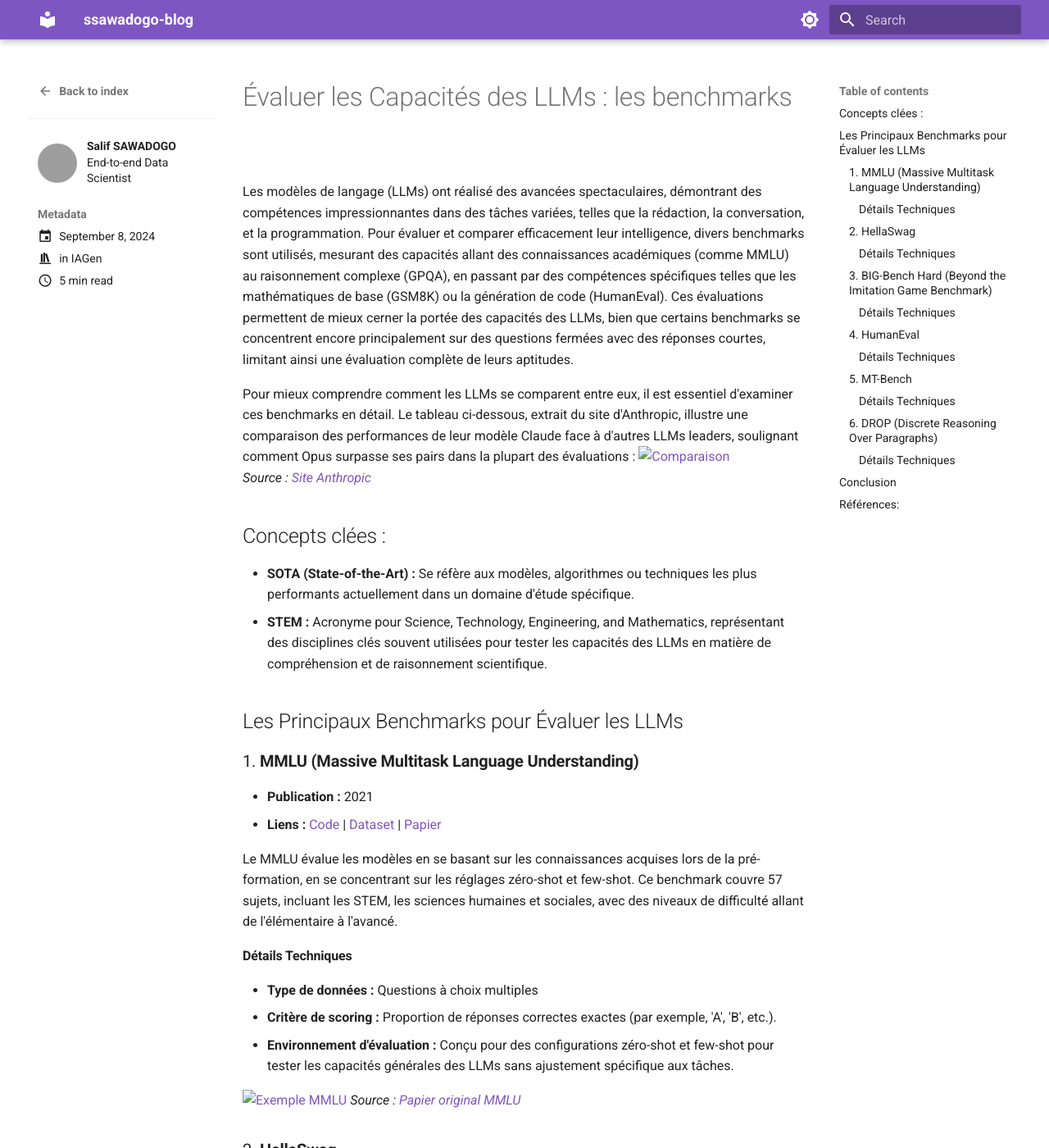
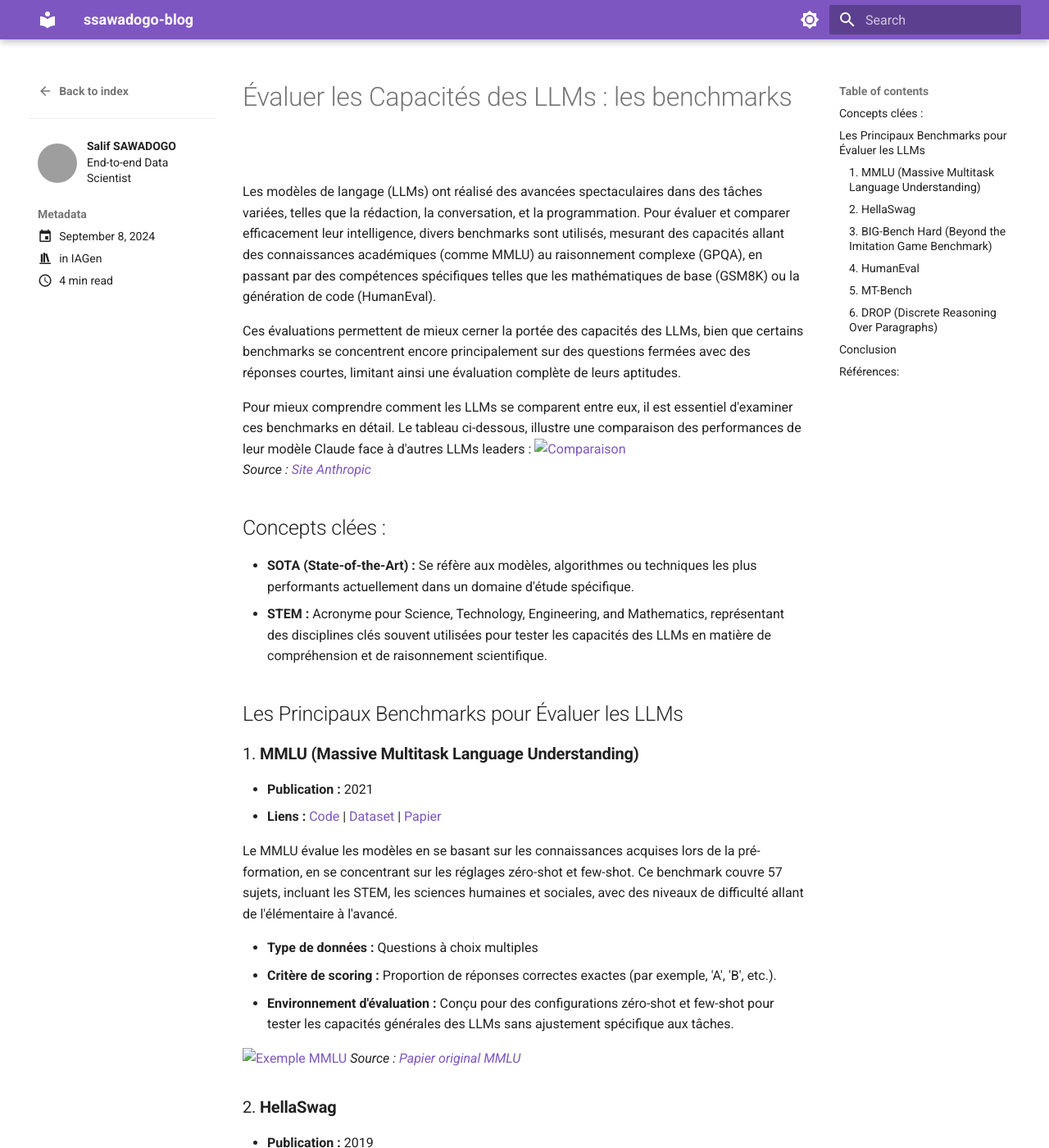
Before and after one commit to sawallesalfo/blog, an MkDocs documentation site: the page built from docs/posts/llm_evaluation_benchmark.md, in a window 1280 px wide and 1400 px high. Shown: the whole window at 82% size. Built offline with MkDocs 1.6.1 and Material for MkDocs 9.7.7, drawn with Linux system fonts in a browser that asks for light colours; some of the changed text lies outside the part shown; grey boxes are pictures that could not be loaded.

Commit message:
:sparkles: add article on benchmark - remove details techniques on toc

```diff
--- a/docs/posts/llm_evaluation_benchmark.md
+++ b/docs/posts/llm_evaluation_benchmark.md
@@ -8,14 +8,14 @@ categories:
 
 # Évaluer les Capacités des LLMs : les benchmarks
 
-Les modèles de langage (LLMs) ont réalisé des avancées spectaculaires, démontrant des compétences impressionnantes dans des tâches variées, telles que la rédaction, la conversation, et la programmation.
+Les modèles de langage (LLMs) ont réalisé des avancées spectaculaires dans des tâches variées, telles que la rédaction, la conversation, et la programmation.
 Pour évaluer et comparer efficacement leur intelligence, divers benchmarks sont utilisés, mesurant des capacités allant des connaissances académiques (comme MMLU) au raisonnement complexe (GPQA), en passant par des compétences spécifiques telles que les mathématiques de base (GSM8K) ou la génération de code (HumanEval).
-Ces évaluations permettent de mieux cerner la portée des capacités des LLMs, bien que certains benchmarks se concentrent encore principalement sur des questions fermées avec des réponses courtes, limitant ainsi une évaluation complète de leurs aptitudes.
 
 <!-- more -->
 
+Ces évaluations permettent de mieux cerner la portée des capacités des LLMs, bien que certains benchmarks se concentrent encore principalement sur des questions fermées avec des réponses courtes, limitant ainsi une évaluation complète de leurs aptitudes.
 
-Pour mieux comprendre comment les LLMs se comparent entre eux, il est essentiel d'examiner ces benchmarks en détail. Le tableau ci-dessous, extrait du site d'Anthropic, illustre une comparaison des performances de leur modèle Claude face à d'autres LLMs leaders, soulignant comment Opus surpasse ses pairs dans la plupart des évaluations :
+Pour mieux comprendre comment les LLMs se comparent entre eux, il est essentiel d'examiner ces benchmarks en détail. Le tableau ci-dessous, illustre une comparaison des performances de leur modèle Claude face à d'autres LLMs leaders :
 ![Comparaison](llm_evaluation/comparaison_llms.webp)
 *Source : [Site Anthropic](https://www.anthropic.com/news/claude-3-family)*
 
@@ -32,7 +32,6 @@ Pour mieux comprendre comment les LLMs se comparent entre eux, il est essentiel
 
 Le MMLU évalue les modèles en se basant sur les connaissances acquises lors de la pré-formation, en se concentrant sur les réglages zéro-shot et few-shot. Ce benchmark couvre 57 sujets, incluant les STEM, les sciences humaines et sociales, avec des niveaux de difficulté allant de l'élémentaire à l'avancé.
 
-#### Détails Techniques
 - **Type de données :** Questions à choix multiples
 - **Critère de scoring :** Proportion de réponses correctes exactes (par exemple, 'A', 'B', etc.).
 - **Environnement d'évaluation :** Conçu pour des configurations zéro-shot et few-shot pour tester les capacités générales des LLMs sans ajustement spécifique aux tâches.
@@ -47,12 +46,12 @@ Le MMLU évalue les modèles en se basant sur les connaissances acquises lors de
 
 HellaSwag évalue les capacités de raisonnement des LLMs à travers des tâches de complétion de phrases. Il teste si les modèles peuvent sélectionner la fin appropriée parmi un ensemble de quatre choix pour 10 000 phrases.
 
-#### Détails Techniques
 - **Métrique utilisée :** Proportion de réponses correctes exactes.
 - **Spécificité :** Met l'accent sur le raisonnement de bon sens, un domaine où de nombreux modèles échouent encore.
 - **Structure des tâches :** Les tâches sont des complétions de phrases où les choix sont construits de manière à sembler plausibles pour tester les limites du modèle.
 
 ![Exemple HellaSwag](llm_evaluation/hellaswag.PNG)
+
 *Source : [Papier original HellaSwag](https://arxiv.org/abs/1905.07830)*
 
 ### 3. **BIG-Bench Hard (Beyond the Imitation Game Benchmark)**
@@ -62,7 +61,6 @@ HellaSwag évalue les capacités de raisonnement des LLMs à travers des tâches
 
 BIG-Bench Hard sélectionne 23 tâches difficiles du [BIG-Bench suite](https://github.com/google/BIG-bench), un ensemble diversifié de 204 tâches conçues pour dépasser les capacités des modèles de langage.
 
-#### Détails Techniques
 - **Caractéristiques uniques :** Inclut des tâches qui dépassent les capacités des modèles de langage actuels, nécessitant souvent un raisonnement avancé ou des réponses multi-pas.
 - **Méthodologie :** Utilisation de Chain-of-Thought (CoT) prompting pour améliorer les performances des LLMs sur des tâches complexes.
 
@@ -73,7 +71,6 @@ BIG-Bench Hard sélectionne 23 tâches difficiles du [BIG-Bench suite](https://g
 
 HumanEval consiste en 164 tâches de programmation uniques pour évaluer les capacités de génération de code des modèles. Ces tâches couvrent un large spectre, des algorithmes à la compréhension des langages de programmation.
 
-#### Détails Techniques
 - **Types de tâches :** Algorithmes, manipulation de données, compréhension syntaxique.
 - **Métrique d'évaluation :** Capacité du modèle à générer du code correct sans intervention humaine. Les sorties doivent être correctes au premier essai.
 
@@ -84,7 +81,6 @@ HumanEval consiste en 164 tâches de programmation uniques pour évaluer les cap
 
 MT-Bench évalue la qualité des assistants de chat en les soumettant à une série de questions ouvertes et multi-turn, en utilisant des LLMs comme juges.
 
-#### Détails Techniques
 - **Structure :** 80 questions multi-turn pour évaluer la conversation et le suivi d'instructions.
 - **Critère de scoring :** Utilise GPT-4 pour noter chaque interaction sur une échelle de 1 à 10. Le score final est la moyenne de toutes les évaluations.
 
@@ -98,7 +94,6 @@ MT-Bench évalue la qualité des assistants de chat en les soumettant à une sé
 
 DROP teste les capacités des LLMs à effectuer des raisonnements complexes et discrets en fonction des informations contenues dans un paragraphe. Les tâches incluent des questions nécessitant des calculs, des comparaisons et des extractions de texte.
 
-#### Détails Techniques
 - **Type de données :** Questions à réponse ouverte nécessitant des calculs ou des comparaisons.
 - **Critère de scoring :** Utilisation du F1 Score, qui combine la précision et le rappel pour mesurer la capacité des modèles à générer des réponses exactes.
 
```
